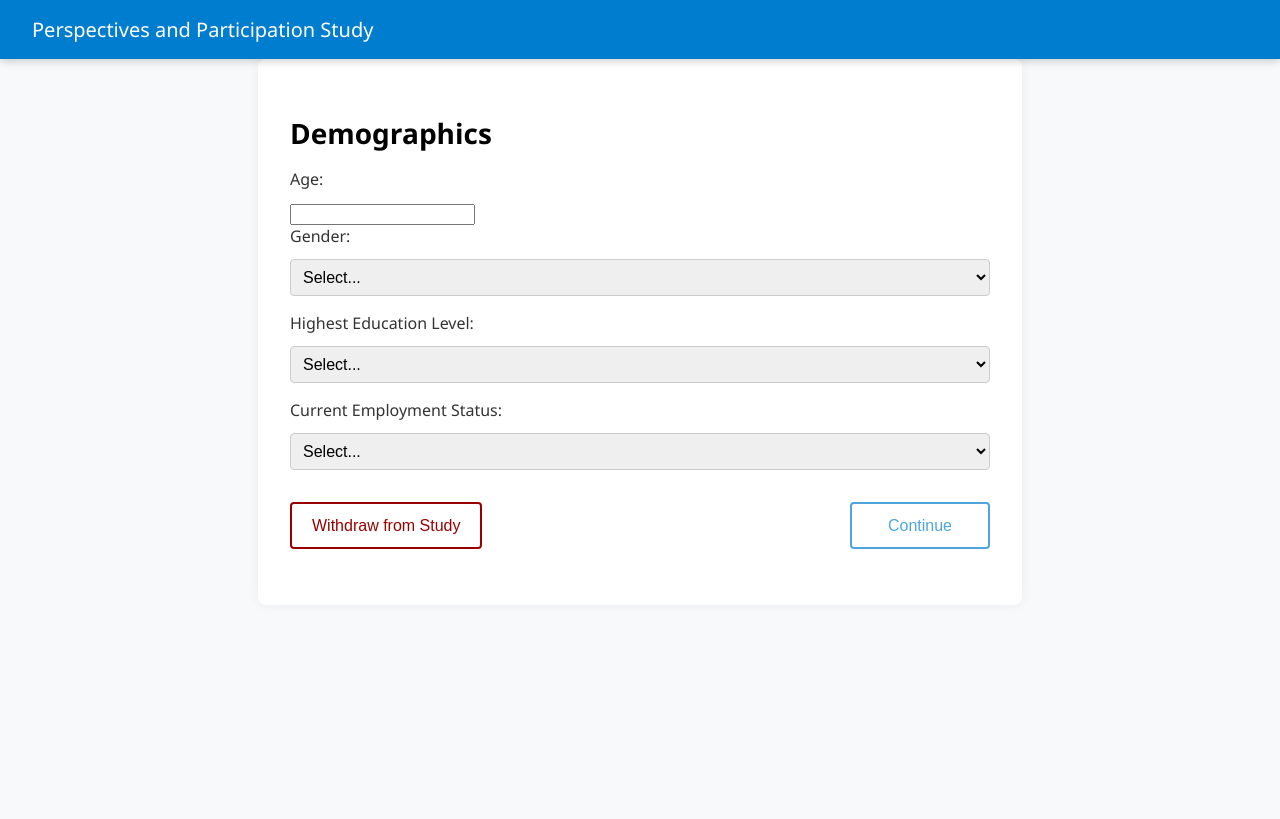
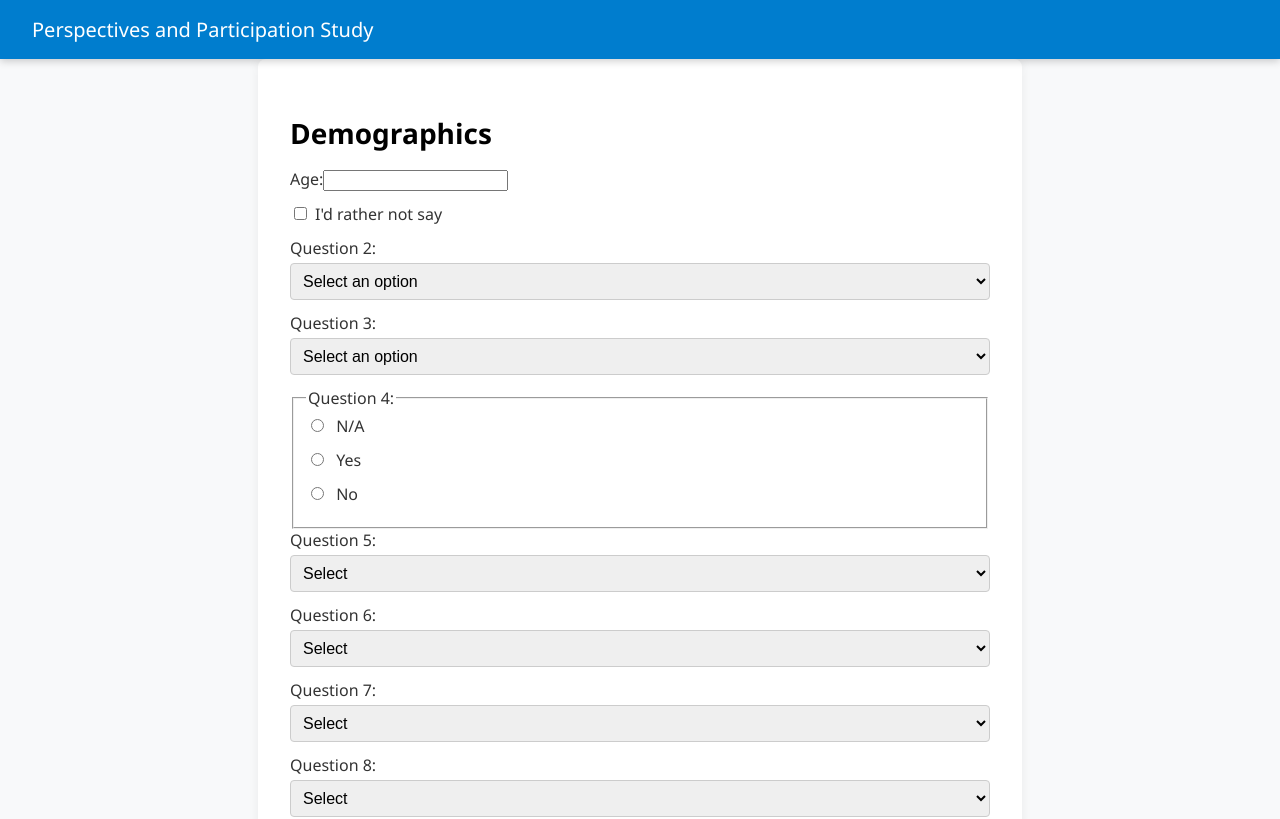
Before and after one commit to sipavitt/perspectives-participation-study, a React (Create React App) app in the folder client/: page /demographics in a window 1280 px wide. Shown: the top 819 px of the page. Built offline with nearby package versions, Linux system fonts and the light colour scheme.

Commit message:
Bug hunting baseline

```diff
--- a/client/src/components/DemographicsForm.jsx
+++ b/client/src/components/DemographicsForm.jsx
@@ -3,98 +3,169 @@ import { useNavigate } from 'react-router-dom';
 import { submitDemographics } from '../api';
 import WithdrawButton from './WithdrawButton';
 
-
 const DemographicsForm = () => {
   const navigate = useNavigate();
-  const [formData, setFormData] = useState({
+  const [form, setForm] = useState({
     age: '',
-    gender: '',
-    education: '',
-    employment: ''
+    preferNotToSay: false,
+    q2: '',
+    q3: '',
+    q4: '',
+    q5: '',
+    q6: '',
+    q7: '',
+    q8: '',
+    q9: ''
   });
 
   const handleChange = (e) => {
-    setFormData({ ...formData, [e.target.name]: e.target.value });
+    const { name, value } = e.target;
+    setForm(prev => ({ ...prev, [name]: value }));
+  };
+
+  const handleCheckbox = () => {
+    setForm(prev => ({
+      ...prev,
+      preferNotToSay: !prev.preferNotToSay,
+      age: !form.preferNotToSay ? '' : form.age // clear age if opting out
+    }));
   };
 
   const handleSubmit = async () => {
     const code = localStorage.getItem('participantCode');
     try {
-      await submitDemographics({ code, demographics: formData });
-      navigate('/intervention-info');
+      await submitDemographics({ code, demographics: form });
+      navigate('/interstitial');
     } catch (err) {
-      alert("Error submitting demographics. Please try again.");
+      console.error("Submission failed:", err);
+      alert("Something went wrong. Please try again.");
     }
   };
 
   return (
-  <div className="container">
-    <div className="question-block">
+    <div className="container">
       <h2>Demographics</h2>
 
-      <label>Age:</label>
+      {/* Age with opt-out */}
+      <label>
+        Age:
         <input
           type="number"
-          id="age"
           name="age"
-          value={formData.age}
+          value={form.age}
           onChange={handleChange}
+          disabled={form.preferNotToSay}
         />
+      </label>
+      <label>
+        <input
+          type="checkbox"
+          checked={form.preferNotToSay}
+          onChange={handleCheckbox}
+        />
+        I'd rather not say
+      </label>
 
-      <label>Gender:</label>
-        <select
-          name="gender"
-          id="gender"
-          value={formData.gender}
+      {/* Dropdowns (replace placeholders with real labels/values) */}
+      <label>
+        Question 2:
+        <select name="q2" value={form.q2} onChange={handleChange}>
+          <option value="">Select an option</option>
+          <option value="Option 1">Option 1</option>
+          <option value="Option 2">Option 2</option>
+          <option value="Option 3">Option 3</option>
+          <option value="Option 4">Option 4</option>
+          <option value="Option 5">Option 5</option>
+        </select>
+      </label>
+
+      <label>
+        Question 3:
+        <select name="q3" value={form.q3} onChange={handleChange}>
+          <option value="">Select an option</option>
+          <option value="Option A">Option A</option>
+          <option value="Option B">Option B</option>
+          <option value="Option C">Option C</option>
+          <option value="Option D">Option D</option>
+          <option value="Option E">Option E</option>
+        </select>
+      </label>
+
+      {/* Radio buttons for Q4 */}
+      <fieldset>
+        <legend>Question 4:</legend>
+        <label><input type="radio" name="q4" value="N/A" onChange={handleChange} /> N/A</label>
+        <label><input type="radio" name="q4" value="Yes" onChange={handleChange} /> Yes</label>
+        <label><input type="radio" name="q4" value="No" onChange={handleChange} /> No</label>
+      </fieldset>
+
+      {/* More dropdowns as placeholders */}
+      <label>
+        Question 5:
+        <select name="q5" value={form.q5} onChange={handleChange}>
+          <option value="">Select</option>
+          <option value="One">One</option>
+          <option value="Two">Two</option>
+          <option value="Three">Three</option>
+          <option value="Four">Four</option>
+          <option value="Five">Five</option>
+        </select>
+      </label>
+
+      <label>
+        Question 6:
+        <select name="q6" value={form.q6} onChange={handleChange}>
+          <option value="">Select</option>
+          <option value="Red">Red</option>
+          <option value="Green">Green</option>
+          <option value="Blue">Blue</option>
+          <option value="Yellow">Yellow</option>
+          <option value="Purple">Purple</option>
+        </select>
+      </label>
+
+      <label>
+        Question 7:
+        <select name="q7" value={form.q7} onChange={handleChange}>
+          <option value="">Select</option>
+          <option value="Dog">Dog</option>
+          <option value="Cat">Cat</option>
+          <option value="Bird">Bird</option>
+          <option value="Fish">Fish</option>
+          <option value="Other">Other</option>
+        </select>
+      </label>
+
+      <label>
+        Question 8:
+        <select name="q8" value={form.q8} onChange={handleChange}>
+          <option value="">Select</option>
+          <option value="Choice A">Choice A</option>
+          <option value="Choice B">Choice B</option>
+          <option value="Choice C">Choice C</option>
+          <option value="Choice D">Choice D</option>
+          <option value="Choice E">Choice E</option>
+        </select>
+      </label>
+
+      {/* Free text box */}
+      <label>
+        Question 9 (Open text):
+        <textarea
+          name="q9"
+          value={form.q9}
           onChange={handleChange}
-          style={{ display: 'block', marginBottom: '1rem' }}
-        >
-          <option value="">Select...</option>
-          <option value="Female">Female</option>
-          <option value="Male">Male</option>
-          <option value="Non-binary">Non-binary</option>
-          <option value="Prefer not to say">Prefer not to say</option>
-        </select>
+          rows={4}
+          placeholder="Enter your response"
+        />
+      </label>
 
-      <label>Highest Education Level:</label>
-        <select
-          name="education"
-          id="education"
-          value={formData.education}
-          onChange={handleChange}
-          style={{ display: 'block', marginBottom: '1rem' }}
-        >
-          <option value="">Select...</option>
-          <option value="GCSE or equivalent">GCSE or equivalent</option>
-          <option value="A-level or equivalent">A-level or equivalent</option>
-          <option value="Undergraduate degree">Undergraduate degree</option>
-          <option value="Postgraduate degree">Postgraduate degree</option>
-        </select>
-
-      <label>Current Employment Status:</label>
-        <select
-          name="employment"
-          id="employment"
-          value={formData.employment}
-          onChange={handleChange}
-          style={{ display: 'block', marginBottom: '1rem' }}
-        >
-          <option value="">Select...</option>
-          <option value="Employed full-time">Employed full-time</option>
-          <option value="Employed part-time">Employed part-time</option>
-          <option value="Self-employed">Self-employed</option>
-          <option value="Unemployed">Unemployed</option>
-          <option value="Student">Student</option>
-          <option value="Retired">Retired</option>
-        </select>
-
+      {/* Button row */}
       <div className="button-row">
         <WithdrawButton />
         <button onClick={handleSubmit}>Continue</button>
       </div>
-
     </div>
-</div>
   );
 };
 
```
